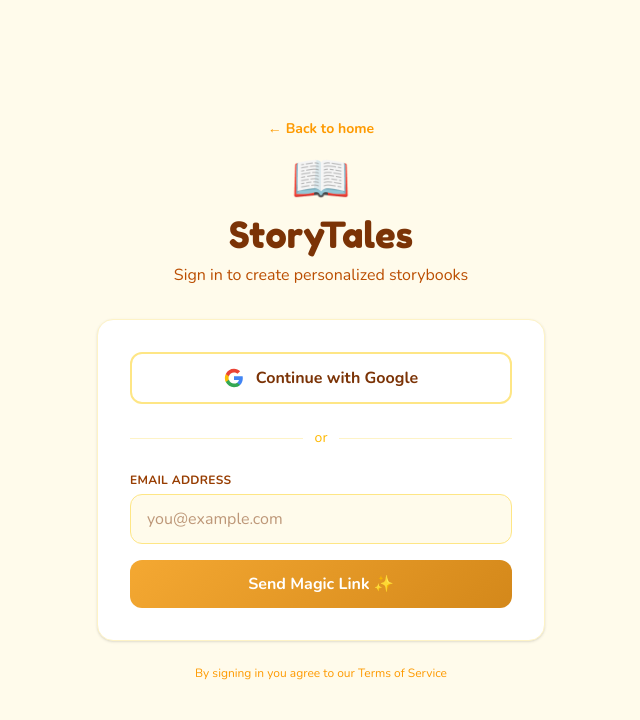
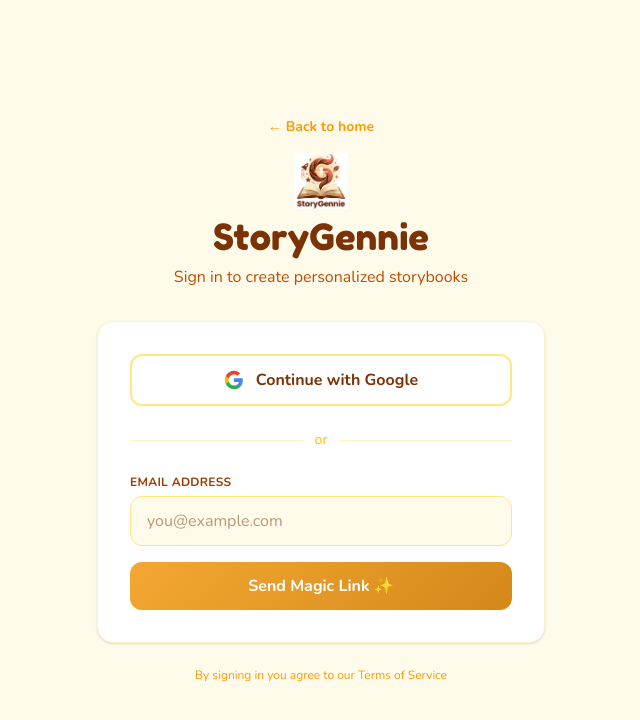
Before and after one commit to bhavsak1/storytales, a Next.js app: page /login in a window 1280 px wide. Shown: the top 720 px of the page, without its empty margins (319-959 px from the left). Built offline with nearby package versions, Linux system fonts and the light colour scheme; no server answers.

Commit message:
add StoryGennie logo, update brand name across all pages

```diff
--- a/app/api/send-email/route.ts
+++ b/app/api/send-email/route.ts
@@ -10,14 +10,15 @@
     const { email, childName, title, downloadUrl } = await request.json()
 
     const { data, error } = await resend.emails.send({
-      from: 'StoryTales <onboarding@resend.dev>',
+      from: 'StoryGennie <onboarding@resend.dev>',
       to: email,
-      subject: `${childName}'s Storybook is Ready! 📖`,
+      subject: `${childName}'s Storybook is Ready! 📖 - StoryGennie`,
       html: `
   <div style="font-family: sans-serif; max-width: 600px; margin: 0 auto; padding: 40px 20px; background: #FFF8EE;">
 
     <div style="text-align: center; margin-bottom: 32px;">
-            <h1 style="font-size: 32px; color: #2D1B00; margin: 0;">📖 StoryTales</h1>
+      <h1 style="font-size: 32px; color: #2D1B00; margin: 0;">StoryGennie</h1>
+      <p style="color: #9E8060; font-size: 14px; margin: 4px 0 0;">Personalized storybooks for every child</p>
     </div>
 
     <div style="background: white; border-radius: 16px; padding: 32px; border: 1px solid #E8D5A0;">
@@ -49,7 +50,10 @@
 
     <div style="text-align: center; margin-top: 24px;">
       <p style="color: #9E8060; font-size: 12px;">
-              Made with love by StoryTales ✨
+        Made with love by StoryGennie ✨
+      </p>
+      <p style="color: #9E8060; font-size: 11px; margin-top: 4px;">
+        <a href="https://storygennie.com" style="color: #F4A832;">storygennie.com</a>
       </p>
     </div>
 
--- a/app/login/page.tsx
+++ b/app/login/page.tsx
@@ -51,9 +51,11 @@
           <Link href="/" className="text-amber-500 text-sm font-bold hover:text-amber-700 flex items-center justify-center gap-1 mb-4">
             ← Back to home
           </Link>
-  <div className="text-5xl mb-3">📖</div>
-  <h1 className="fredoka text-4xl text-amber-900">StoryTales</h1>
-  <p className="text-amber-700 mt-2">Sign in to create personalized storybooks</p>
+  <div className="flex items-center justify-center gap-2 mb-2">
+  <img src="/logo.jpg" alt="StoryGennie" className="h-14 w-auto" />
+</div>
+<h1 className="fredoka text-4xl text-amber-900">StoryGennie</h1>
+<p className="text-amber-700 mt-2">Sign in to create personalized storybooks</p>
 </div>
 
         <div className="bg-white rounded-2xl border border-amber-100 shadow-sm p-8">
```
Lines whose indentation alone changed are shown as unchanged.
